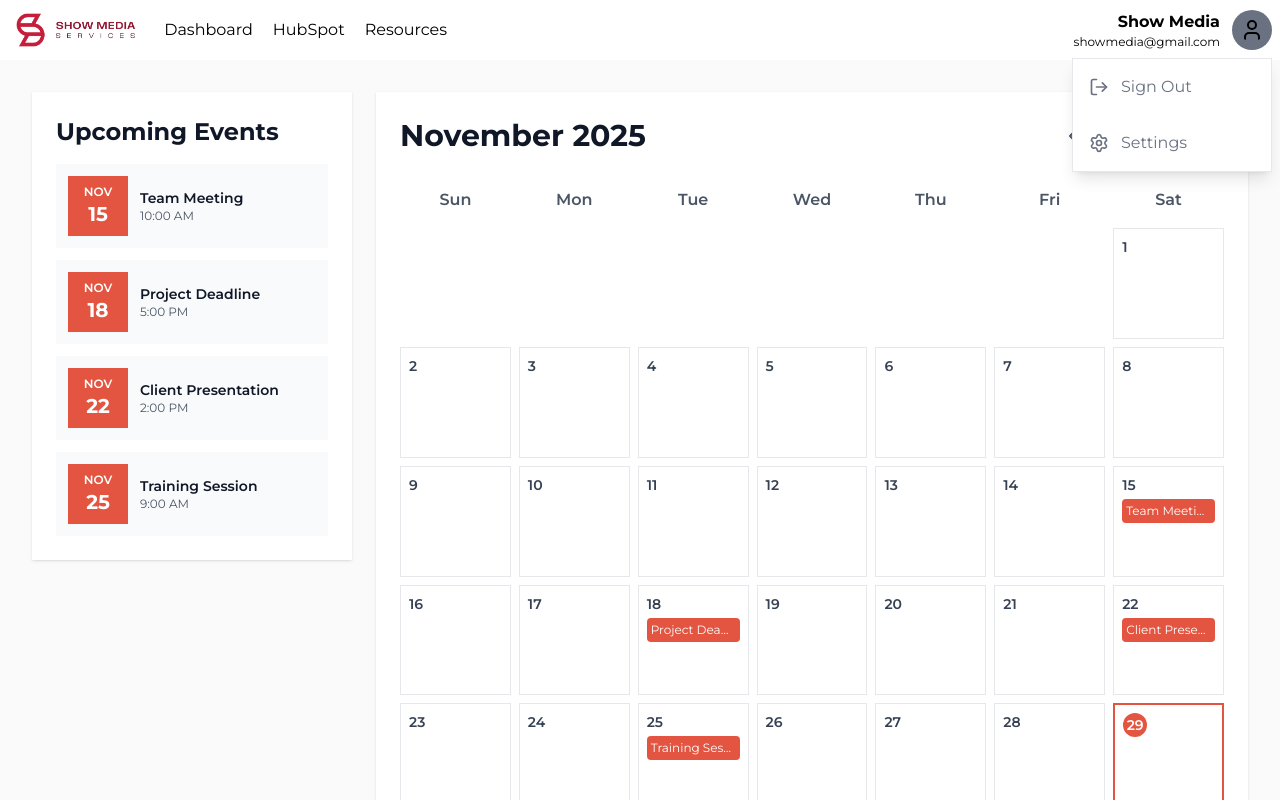
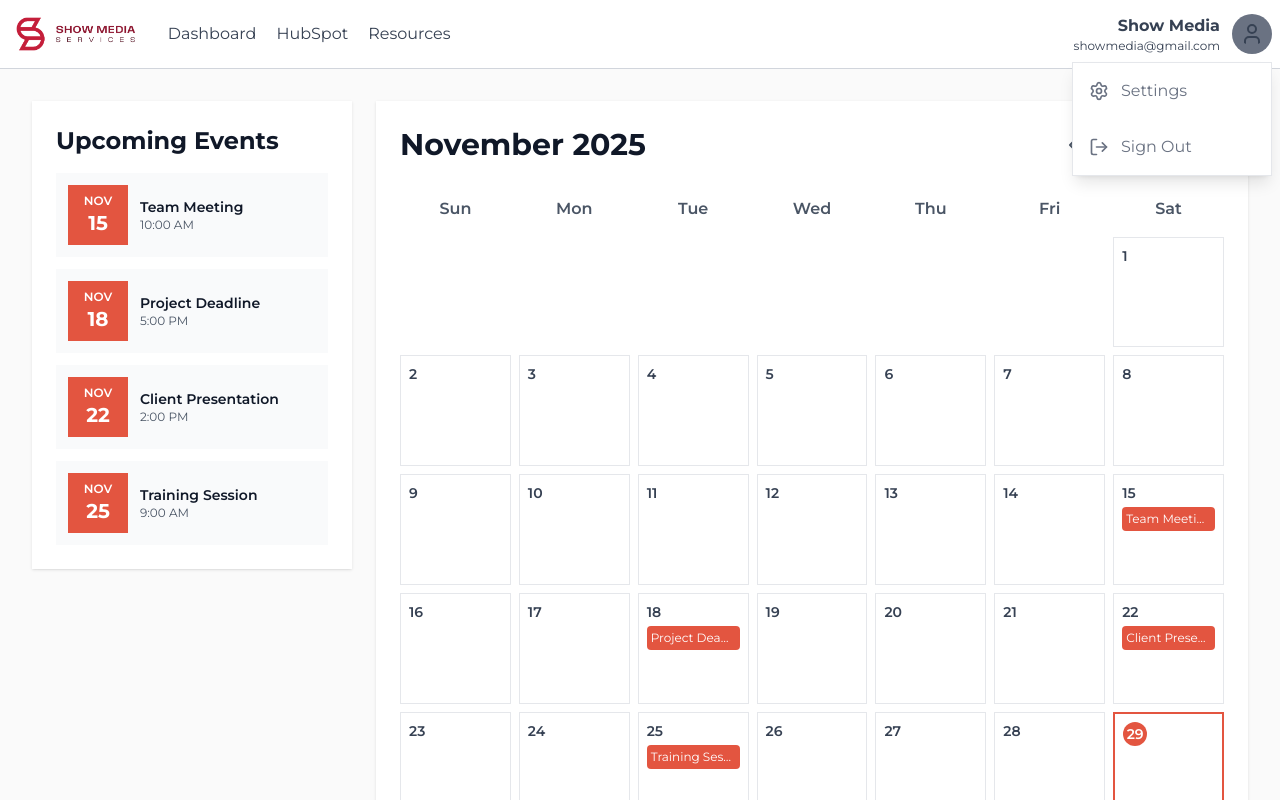
Before and after one commit to anthonyq7/continuity-gdg, a Next.js app in the folder continuity-frontend/: page /calendar in a window 1280 px wide. Both pictures are taken after a click on the button 1252 px from the left and 30 px from the top of the page. Built offline with nearby package versions, Linux system fonts and the light colour scheme; a web font is replaced by a local one.

Commit message:
small changes

```diff
--- a/continuity-frontend/src/app/calendar/page.tsx
+++ b/continuity-frontend/src/app/calendar/page.tsx
@@ -65,10 +65,10 @@ export default function Home() {
                         'July', 'August', 'September', 'October', 'November', 'December'];
 
     return (
-        <div className="h-screen w-screen" style={{ backgroundColor: "#ffffffff", fontFamily: "'Montserrat', sans-serif" }}>
+        <div className="h-screen w-screen text-gray-900" style={{ backgroundColor: "#ffffffff", fontFamily: "'Montserrat', sans-serif" }}>
             <div className="flex h-screen">
                 <div className="flex-1 w-full overflow-y-auto">
-                    <div className="flex items-center p-2 justify-between gap-4 border-b-[0.5] h-15">
+                    <div className="flex border-b border-gray-300 text-gray-700 w-full justify-between items-center gap-5 p-2">
                         <div className="flex"><Image src={smslogo} alt="logo" className="w-40 h-auto" /></div>
                                        <div className="flex w-full justify-between items-center gap-5">
                             <div className="flex gap-5">
--- a/continuity-frontend/src/app/dashboard/page.tsx
+++ b/continuity-frontend/src/app/dashboard/page.tsx
@@ -76,7 +76,7 @@ export default function Home() {
         <div className="h-screen w-screen" style={{ backgroundColor: "#ffffffff", fontFamily: "'Montserrat', sans-serif" }}>
             <div className="flex h-screen">
                 <div className="flex-1 w-full overflow-y-auto">
-                        <div className="flex border-b border-gray-300 text-gray-700 w-full justify-between items-center gap-5 p-2">
+                    <div className="flex border-b border-gray-300 text-gray-700 w-full justify-between items-center gap-5 p-2">
                         <div className="flex"><Image src={smslogo} alt="logo" className="w-40 h-auto" /></div>
                         <div className="flex w-full justify-between items-center gap-5">
                             <div className="flex gap-5">
@@ -95,8 +95,8 @@ export default function Home() {
                             </div>
                         </div>
                     </div>
-                    <div className="flex flex-1 p-4 appear flex-wrap transition-all duration-500 ease-in-out gap-2 pt-6" style={{ backgroundColor: "#fafafaff" }}>
-                        <div className="text-black px-2 min-w-[400px] flex-1">
+                    <div className="flex flex-1 p-4 flex-wrap transition-all duration-500 ease-in-out gap-2 pt-6" style={{ backgroundColor: "#fafafaff" }}>
+                        <div className="text-black appear px-2 min-w-[400px] flex-1">
                             <div className="min-w-[350] round mb-5 p-6 text-white transition-all duration-300 flex-shrink-0" style={{ backgroundColor: "#e35540" }}>
                                 <h1 className="text-white font-bold text-4xl mb-2">MY DASHBOARD</h1>
                                 <p className="text-md text-white">Manage all activities here</p>
@@ -157,7 +157,7 @@ export default function Home() {
                                 </div>
                             </div>
                         </div>
-                        <div className="text-black px-2 min-w-[400px] flex-1">
+                        <div className="appear text-black px-2 min-w-[400px] flex-1">
                             <div className="h-[185px] min-w-[400px] bg-white mb-5 p-8 text-white round">
                                 <h1 className="text-gray-900 text-2xl mb-3 font-bold">
                                     Progress Check
--- a/continuity-frontend/src/app/icondrop/UserDropdown.tsx
+++ b/continuity-frontend/src/app/icondrop/UserDropdown.tsx
@@ -31,18 +31,18 @@ export function UserDropdown() {
 
       {isOpen && (
         <div className="absolute right-0 mt-12 text-gray-500 w-50 bg-white shadow-lg z-10 border border-gray-200">
+            <Link href="/"
+            className="flex items-center gap-3 hover:bg-[#e8bbb4] p-4 duration-300"
+            onClick={() => setIsOpen(false)}>
+            <Settings className="w-5 h-5"/>
+            <span>Settings</span>
+          </Link>
           <Link href="/"
             className="flex items-center gap-3 hover:bg-[#e8bbb4] p-4 duration-300"
             onClick={() => setIsOpen(false)}>
             <LogOut className="w-5 h-5"/>
             <span>Sign Out</span>
           </Link>
-          <Link href="/"
-            className="flex items-center gap-3 hover:bg-[#e8bbb4] p-4 duration-300"
-            onClick={() => setIsOpen(false)}>
-            <Settings className="w-5 h-5"/>
-            <span>Settings</span>
-          </Link>
         </div>
       )}
     </div>
```
